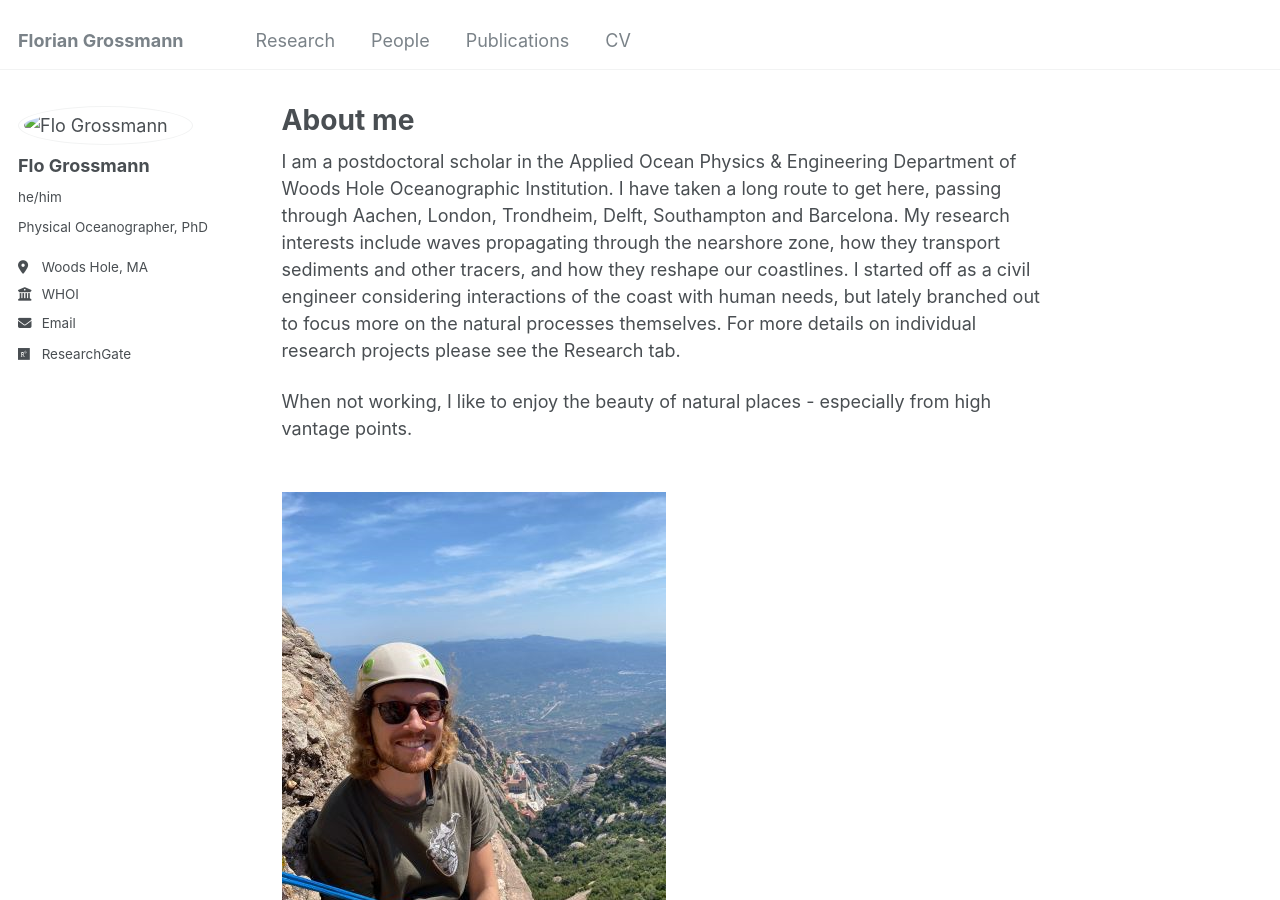
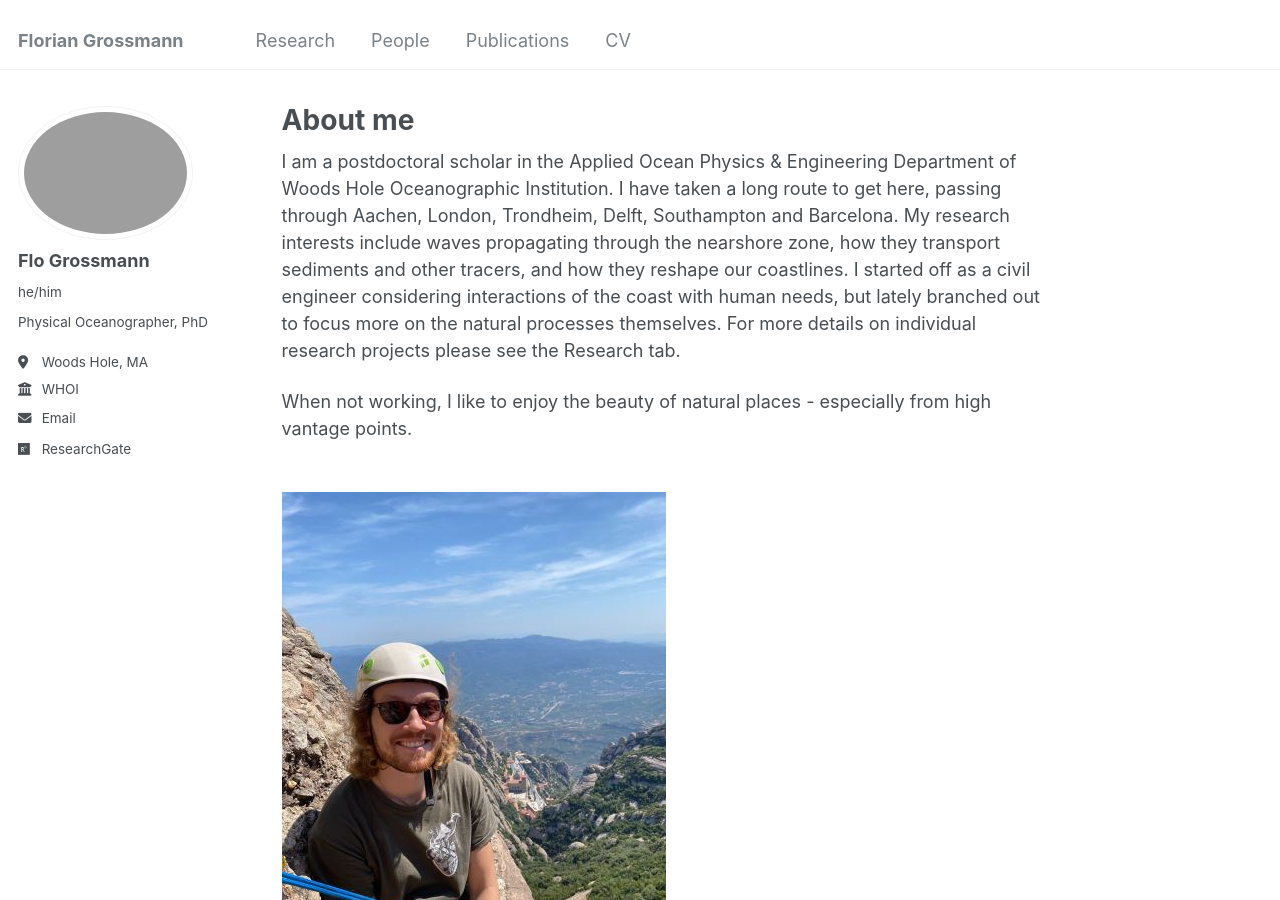
Before and after one commit to FlorianGrossmann/FlorianGrossmann.github.io, a Jekyll site: the page built from _pages/about.md, in a window 1280 px wide and 900 px high. Built offline with Jekyll 4.4.1, drawn with Linux system fonts in a browser that asks for light colours.

Commit message:
Update _config.yml

```diff
--- a/_config.yml
+++ b/_config.yml
@@ -21,7 +21,7 @@ repository               : "academicpages/academicpages.github.io"
 #               Additional customization can be done by editing /_includes/author-profile.html
 author:
   # Biographic information
-  avatar           : "images/pprofile.png"
+  avatar           : "images/ppprofile.png"
   name             : "Flo Grossmann"
   pronouns         : "he/him"
   bio              : "Physical Oceanographer, PhD"
```
